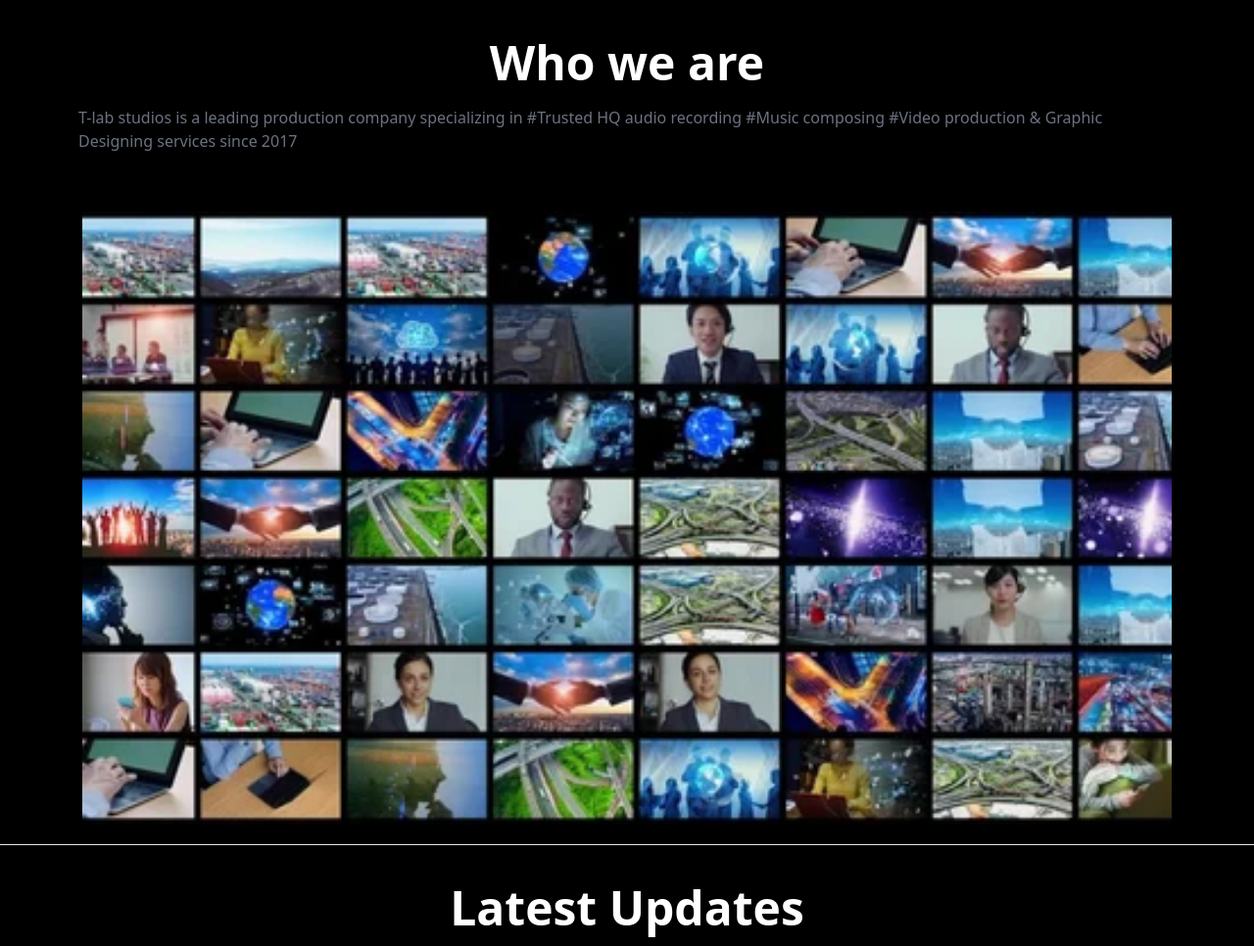
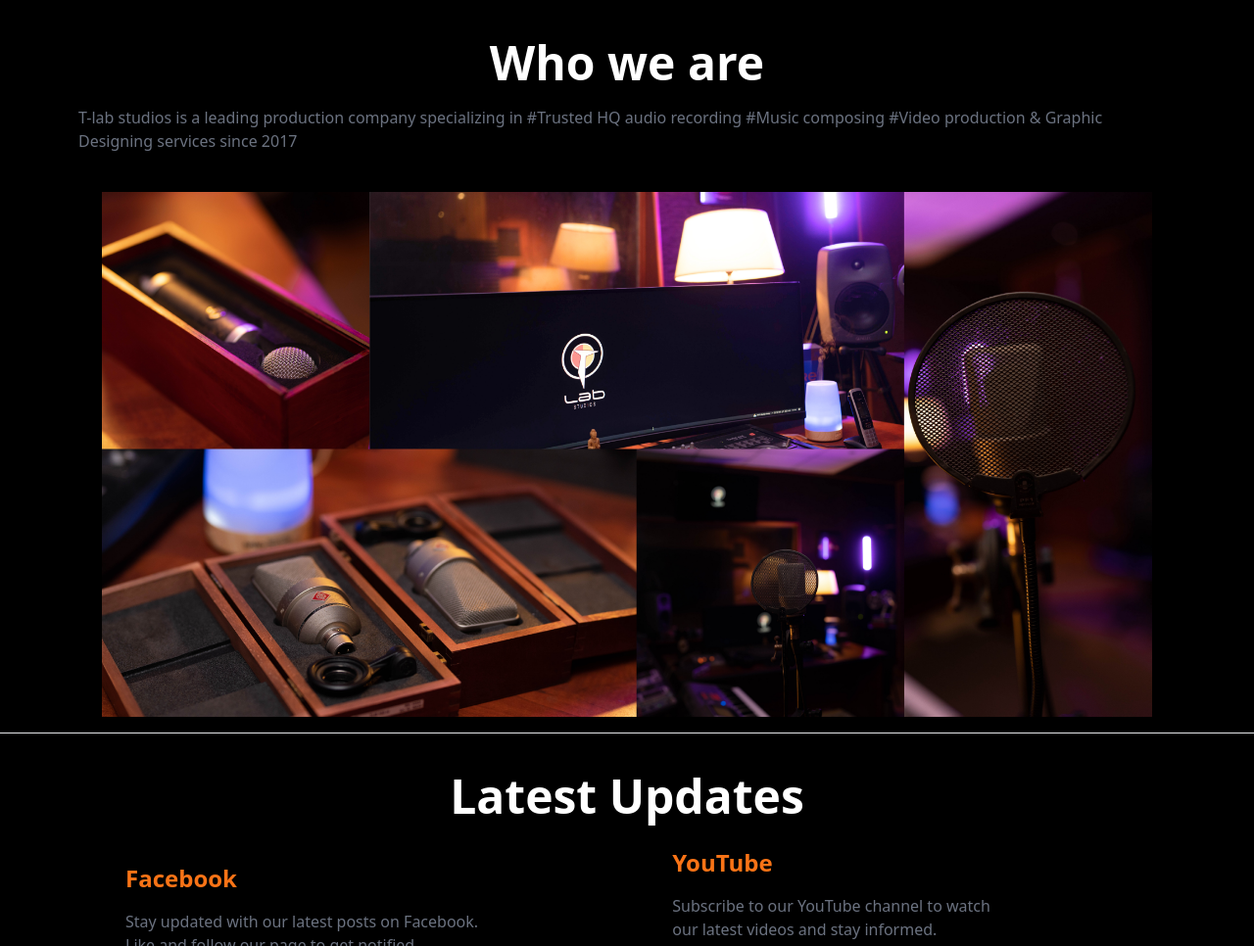
Before and after one commit to coolmotion/T-Lab, a Django app: page / in a window 1280 px wide. Shown: the part 801-1767 px from the top of the page at 98% size. Run offline with Django 5.2, Linux system fonts and the light colour scheme; some libraries are stand-ins or nearby versions; some web fonts are replaced.

Commit message:
update images

```diff
--- a/home/templates/academy.html
+++ b/home/templates/academy.html
@@ -7,14 +7,14 @@
 <section style="padding: 1vw 5vw;" class="border-b border-orange-500">
 <h3 class="text-2xl font-bold text-white mb-5 text-white p-8">Our Courses</h3>
 <div id="productContainer" class="p-4 grid grid-cols-1 sm:grid-cols-2 md:grid-cols-4 gap-8" >
-  <div class="bg-zinc-950 mx-8 p-4 rounded-lg shadow-md mb-4"><img src="{% static 'img/academy post.jpg'%}" alt="ATH-M20x Professional Headphones" class=" w-full h-32 object-contain mb-4"><h3 class="text-sm text-gray-200 p-2">Playback Technology with Ableton Live</h3><p class="text-gray-600 pb-2"></p><a href="https://wa.me/+94777836315/?text=Hello%2C%20I'm%20interested%20in%20ATH-M20x%20Professional%20Headphones%20.%20Can%20you%20provide%20more%20details%3F" class="bg-orange-500 text-white rounded-full px-4 py-2 mt-4">More Details</a></div>
+  <div class="bg-zinc-950 mx-8 p-4 rounded-lg shadow-md mb-4"><img src="{% static 'img/academy post.jpg'%}" alt="ATH-M20x Professional Headphones" class=" w-full h-32 object-contain mb-4"><h3 class="text-sm text-gray-200 p-2">Ableton Live Crash Course for Beginners</h3><p class="text-gray-600 pb-2"></p><a href="https://wa.me/+94777836315/?text=Hello%2C%20I'm%20interested%20in%20ATH-M20x%20Professional%20Headphones%20.%20Can%20you%20provide%20more%20details%3F" class="bg-orange-500 text-white rounded-full px-4 py-2 mt-4">More Details</a></div>
   <div class="bg-zinc-950 mx-8 p-4 rounded-lg shadow-md mb-4 transparent-background"><img src="{% static 'img/course 2.jpeg'%}" alt="ATH-M20x Professional Headphones" class=" w-full h-32 object-contain mb-4"><h3 class=" transparent-background text-sm text-gray-200 p-2">Playback Technology with Ableton Live</h3><p class="transparent-background text-gray-600 pb-2"></p><a href="https://wa.me/+94777836315/?text=Hello%2C%20I'm%20interested%20in%20ATH-M20x%20Professional%20Headphones%20.%20Can%20you%20provide%20more%20details%3F" class="transparent-background bg-orange-500 text-white rounded-full px-4 py-2 mt-4">More Details</a></div>
 
 </div>
 </section>
 <section>
 <div>
-  <h3 class="text-2xl font-bold text-orange-500 m-8 px-8 text-white">Playback Technology with Ableton Live | New Intake</h3>
+  <h3 class="text-2xl font-bold text-orange-500 m-8 px-8 text-white">Ableton Live Crash Course for Beginners | New Intake</h3>
   <div class="flex flex-col md:flex-row" style="padding: 0.1vw 5vw;">
     <!-- First Column -->
     <div class="md:w-1/2 custom-padding px-8 py-6 bg-black">
--- a/home/templates/index.html
+++ b/home/templates/index.html
@@ -65,8 +65,8 @@
 
     </div> -->
     <div class="flex justify-center">
-      <div class="items-center p-5" style="width: 90vw;">
-        <img src="{% static 'img/collage.webp' %}" alt="Description of your image" class="w-full" />
+      <div class="items-center " style="width: 90vw;">
+        <img src="{% static 'img/tlabbanner.png' %}" alt="Description of your image" class="w-full px-10 mb-4" />
       </div>
     </div>
 
--- a/home/templates/whoweare.html
+++ b/home/templates/whoweare.html
@@ -49,7 +49,7 @@
     <div class="animated-text">
         <p class="text-gray-200 text-center text-m text-m p-8 mt-8">Explore our portfolio, including famous TV commercials, original songs, video productions and more .</p>
         <div class="flex items-center justify-center p-4">
-          <a href="#" class="m-2 inline-block px-8 py-2 rounded-full text-white bg-orange-500">Our Productions</a>
+          <a href="{% url 'ourproduction'%}" class="m-2 inline-block px-8 py-2 rounded-full text-white bg-orange-500">Our Productions</a>
         </div>
      </div>
 
```
Also changed, not shown: allstatic/img/academy post.jpg, allstatic/img/collage.webp (deleted), allstatic/img/tlabbanner.png (added), db.sqlite3, static/img/collage.webp (deleted), static/img/tlabbanner.png (added).
